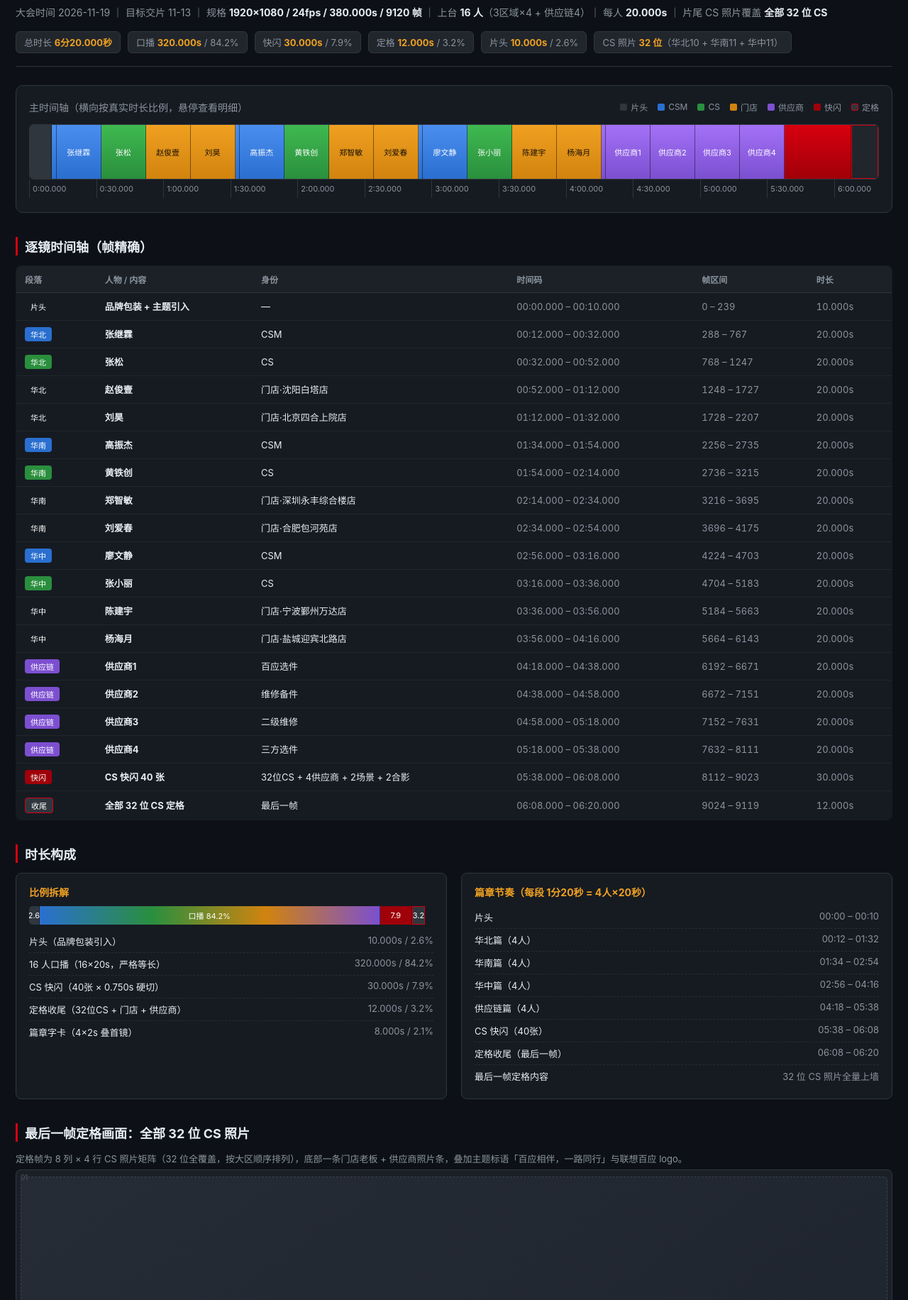
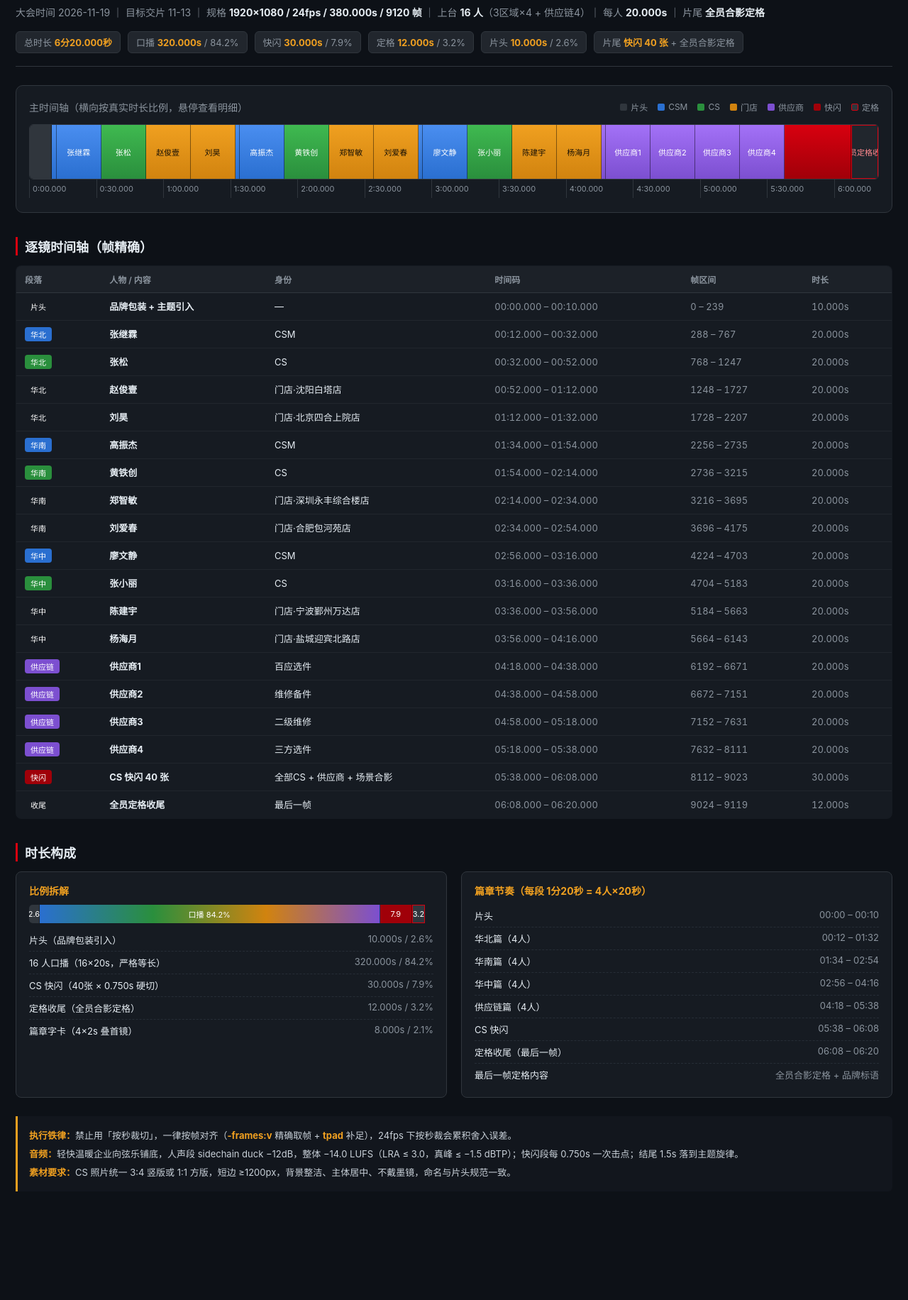
Before and after one commit to leena-free/cs-hot-scripts, a plain HTML site: page docs/cs-timeline.html in a window 1280 px wide. Shown: the part 68-1900 px from the top of the page at 71% size. After the commit the page ends 1807 px from the top, so only its background shows below. Drawn offline with Linux system fonts and the light colour scheme.

Commit message:
refactor: remove 32-CS freeze-frame photo matrix from timeline page

```diff
--- a/docs/cs-timeline.html
+++ b/docs/cs-timeline.html
@@ -57,25 +57,10 @@ tr:hover td{background:#1a1f26}
 .kv span:last-child{color:var(--dim);white-space:nowrap}
 .note{margin-top:26px;background:#12161d;border-left:3px solid var(--gold);padding:14px 16px;font-size:13px;color:#c9d1d9;line-height:2;border-radius:0 6px 6px 0}
 .note b{color:var(--gold)}
-.grid32{display:grid;grid-template-columns:repeat(8,1fr);gap:8px}
-@media(max-width:1000px){.grid32{grid-template-columns:repeat(4,1fr)}}
-@media(max-width:560px){.grid32{grid-template-columns:repeat(2,1fr)}}
-.pcard{background:#1b2028;border:1px solid var(--line);border-radius:7px;padding:9px 6px;text-align:center;position:relative}
-.pcard .no{position:absolute;top:4px;left:6px;font-size:10px;color:#4d5560}
-.pcard .ph{width:100%;aspect-ratio:1/1;border-radius:5px;background:linear-gradient(145deg,#252c36,#1a1f27);border:1px dashed #3a424e;display:flex;align-items:center;justify-content:center;color:#4d5560;font-size:11px;margin-bottom:6px}
-.pcard .nm{font-size:12.5px;font-weight:600}
-.pcard .rg{font-size:10.5px;margin-top:2px}
-.rg-hb{color:#4a8ef0}.rg-hn{color:#3fb950}.rg-hz{color:#f0a020}
-.regrow{display:flex;align-items:center;gap:10px;margin:16px 0 8px;font-size:13px}
-.regrow b{min-width:56px}
-.regrow span{color:var(--dim);font-size:12px}
-h3.sub2{font-size:14px;color:var(--gold);margin:22px 0 8px}
-.flashlist{list-style:none;counter-reset:f;columns:3;column-gap:24px;font-size:12.5px}
-@media(max-width:900px){.flashlist{columns:2}}
-@media(max-width:560px){.flashlist{columns:1}}
-.flashlist li{counter-increment:f;padding:4px 0;break-inside:avoid;display:flex;gap:8px;border-bottom:1px dashed #262d36}
-.flashlist li::before{content:counter(f,decimal-leading-zero);color:var(--gold);font-variant-numeric:tabular-nums;flex:0 0 24px}
-.flashlist li em{font-style:normal;color:var(--dim);font-size:11.5px;margin-left:auto;white-space:nowrap}
+@media(max-width:1000px){}
+@media(max-width:560px){}
+@media(max-width:900px){}
+@media(max-width:560px){}
 </style>
 </head>
 <body>
@@ -83,7 +68,7 @@ h3.sub2{font-size:14px;color:var(--gold);margin:22px 0 8px}
 <header>
   <h1>CS大会视频《百应相伴，一路同行》· 节奏时间轴</h1>
   <div class="sub">
-    大会时间 2026-11-19 ｜ 目标交片 11-13 ｜ 规格 <b>1920×1080 / 24fps / 380.000s / 9120 帧</b> ｜ 上台 <b>16 人</b>（3区域×4 + 供应链4）｜ 每人 <b>20.000s</b> ｜ 片尾 CS 照片覆盖 <b>全部 32 位 CS</b>
+    大会时间 2026-11-19 ｜ 目标交片 11-13 ｜ 规格 <b>1920×1080 / 24fps / 380.000s / 9120 帧</b> ｜ 上台 <b>16 人</b>（3区域×4 + 供应链4）｜ 每人 <b>20.000s</b> ｜ 片尾 <b>全员合影定格</b>
   </div>
   <div class="badges">
     <div class="badge">总时长 <b>6分20.000秒</b></div>
@@ -91,7 +76,7 @@ h3.sub2{font-size:14px;color:var(--gold);margin:22px 0 8px}
     <div class="badge">快闪 <b>30.000s</b> / 7.9%</div>
     <div class="badge">定格 <b>12.000s</b> / 3.2%</div>
     <div class="badge">片头 <b>10.000s</b> / 2.6%</div>
-    <div class="badge">CS 照片 <b>32 位</b>（华北10 + 华南11 + 华中11）</div>
+    <div class="badge">片尾 <b>快闪 40 张</b> + 全员合影定格</div>
   </div>
 </header>
 
@@ -131,7 +116,7 @@ h3.sub2{font-size:14px;color:var(--gold);margin:22px 0 8px}
     <div class="kv"><span>片头（品牌包装引入）</span><span>10.000s / 2.6%</span></div>
     <div class="kv"><span>16 人口播（16×20s，严格等长）</span><span>320.000s / 84.2%</span></div>
     <div class="kv"><span>CS 快闪（40张 × 0.750s 硬切）</span><span>30.000s / 7.9%</span></div>
-    <div class="kv"><span>定格收尾（32位CS + 门店 + 供应商）</span><span>12.000s / 3.2%</span></div>
+    <div class="kv"><span>定格收尾（全员合影定格）</span><span>12.000s / 3.2%</span></div>
     <div class="kv"><span>篇章字卡（4×2s 叠首镜）</span><span>8.000s / 2.1%</span></div>
   </div>
   <div class="card">
@@ -141,45 +126,22 @@ h3.sub2{font-size:14px;color:var(--gold);margin:22px 0 8px}
     <div class="kv"><span>华南篇（4人）</span><span>01:34 – 02:54</span></div>
     <div class="kv"><span>华中篇（4人）</span><span>02:56 – 04:16</span></div>
     <div class="kv"><span>供应链篇（4人）</span><span>04:18 – 05:38</span></div>
-    <div class="kv"><span>CS 快闪（40张）</span><span>05:38 – 06:08</span></div>
+    <div class="kv"><span>CS 快闪</span><span>05:38 – 06:08</span></div>
     <div class="kv"><span>定格收尾（最后一帧）</span><span>06:08 – 06:20</span></div>
-    <div class="kv"><span>最后一帧定格内容</span><span>32 位 CS 照片全量上墙</span></div>
+    <div class="kv"><span>最后一帧定格内容</span><span>全员合影定格 + 品牌标语</span></div>
   </div>
 </div>
-
-<h2>最后一帧定格画面：全部 32 位 CS 照片</h2>
-<p style="color:var(--dim);font-size:13px;margin-bottom:6px">定格帧为 8 列 × 4 行 CS 照片矩阵（32 位全覆盖，按大区顺序排列），底部一条门店老板 + 供应商照片条，叠加主题标语「百应相伴，一路同行」与联想百应 logo。</p>
-<div id="grid32"></div>
-<div class="regrow"><b style="color:#4a8ef0">华北 10</b><span>张继霖（华北大区）｜刘磊｜卫中杰｜孙浩｜张松｜李康｜程新佳｜胡琦博｜白陆｜陈凯奇</span></div>
-<div class="regrow"><b style="color:#3fb950">华南 11</b><span>高振杰（华南大区）｜徐杰｜李凯｜李剑锋｜李琦｜王进干｜赵珂｜郭凯｜黄铁创｜丁美平｜韦娇月</span></div>
-<div class="regrow"><b style="color:#f0a020">华中 11</b><span>廖文静（华中大区）｜何建岳｜张小丽｜杨浩｜熊新月｜王振兴｜王跃琦｜田炎晖｜胡伟｜袁程｜桑瑶瑶</span></div>
-<div class="regrow"><b style="color:#d1830f">底部照片条 10</b><span>门店老板 6：赵俊壹（沈阳白塔店）｜刘昊（北京四合上院店）｜郑智敏（深圳永丰综合楼店）｜刘爱春（合肥包河苑店）｜陈建宇（宁波鄞州万达店）｜杨海月（盐城迎宾北路店） ｜ 供应商 4：百应选件｜维修备件｜二级维修｜三方选件</span></div>
-
-<h3 class="sub2">快闪 40 张明细（每张 0.750s / 18 帧，硬切 + 0.5 帧白闪）</h3>
-<ol class="flashlist" id="flash"></ol>
 
 <div class="note">
   <b>执行铁律：</b>禁止用「按秒裁切」，一律按帧对齐（<b>-frames:v</b> 精确取帧 + <b>tpad</b> 补足），24fps 下按秒裁会累积舍入误差。<br>
   <b>音频：</b>轻快温暖企业向弦乐铺底，人声段 sidechain duck −12dB，整体 −14.0 LUFS（LRA ≤ 3.0，真峰 ≤ −1.5 dBTP）；快闪段每 0.750s 一次击点；结尾 1.5s 落到主题旋律。<br>
-  <b>素材要求：</b>32 位 CS 每位必须提供 1 张正脸半身照（定格帧用）+ 1 张工作场景照（快闪用），照片统一 3:4 竖版或 1:1，短边 ≥1200px，主体居中不戴墨镜，命名与片头规范一致。
+  <b>素材要求：</b>CS 照片统一 3:4 竖版或 1:1 方版，短边 ≥1200px，背景整洁、主体居中、不戴墨镜，命名与片头规范一致。
 </div>
 </div>
 
 <div class="tl-tip" id="tip"></div>
 
 <script>
-const CS=[
- ["华北","张继霖","华北大区"],["华北","刘磊","郑州"],["华北","卫中杰","太原,山西"],["华北","孙浩","济南,淄博,潍坊"],
- ["华北","张松","北京"],["华北","李康","西安"],["华北","程新佳","沈阳,长春"],["华北","胡琦博","天津,保定,石家庄,邯郸,河北"],
- ["华北","白陆","吉林"],["华北","陈凯奇","鲁东"],
- ["华南","高振杰","华南大区"],["华南","徐杰","长沙,株洲，岳阳"],["华南","李凯","深圳"],["华南","李剑锋","深圳"],
- ["华南","李琦","南宁,桂林"],["华南","王进干","广州,清远,佛山"],["华南","赵珂","贵阳,昆明"],["华南","郭凯","福州,福建"],
- ["华南","黄铁创","广州,佛山,清远"],["华南","丁美平","安徽"],["华南","韦娇月","安徽"],
- ["华中","廖文静","华中大区"],["华中","何建岳","兰州,银川，乌鲁木齐，西宁"],["华中","张小丽","成都"],["华中","杨浩","成都,宜宾"],
- ["华中","熊新月","宁波,金华,温州，台州，舟山"],["华中","王振兴","杭州,嘉兴，绍兴，湖州，衢州，丽水"],["华中","王跃琦","重庆"],
- ["华中","田炎晖","武汉,湖北"],["华中","胡伟","南京,淮安，扬州，镇江，宿迁，徐州，连云港，泰州，南通，盐城"],["华中","袁程","苏州"],["华中","桑瑶瑶","上海"]
-];
-const SUPS=["供应商1 · 百应选件","供应商2 · 维修备件","供应商3 · 二级维修","供应商4 · 三方选件"];
 const DATA=[
  {seg:"片头",cls:"s",who:"品牌包装 + 主题引入",role:"—",tc:"00:00.000 – 00:10.000",fr:"0 – 239",dur:10.000},
  {seg:"华北",cls:"csm",who:"张继霖",role:"CSM",tc:"00:12.000 – 00:32.000",fr:"288 – 767",dur:20},
@@ -198,8 +160,8 @@ const DATA=[
  {seg:"供应链",cls:"sup",who:"供应商2",role:"维修备件",tc:"04:38.000 – 04:58.000",fr:"6672 – 7151",dur:20},
  {seg:"供应链",cls:"sup",who:"供应商3",role:"二级维修",tc:"04:58.000 – 05:18.000",fr:"7152 – 7631",dur:20},
  {seg:"供应链",cls:"sup",who:"供应商4",role:"三方选件",tc:"05:18.000 – 05:38.000",fr:"7632 – 8111",dur:20},
- {seg:"快闪",cls:"flash",who:"CS 快闪 40 张",role:"32位CS + 4供应商 + 2场景 + 2合影",tc:"05:38.000 – 06:08.000",fr:"8112 – 9023",dur:30},
- {seg:"收尾",cls:"end",who:"全部 32 位 CS 定格",role:"最后一帧",tc:"06:08.000 – 06:20.000",fr:"9024 – 9119",dur:12}
+ {seg:"快闪",cls:"flash",who:"CS 快闪 40 张",role:"全部CS + 供应商 + 场景合影",tc:"05:38.000 – 06:08.000",fr:"8112 – 9023",dur:30},
+ {seg:"收尾",cls:"end",who:"全员定格收尾",role:"最后一帧",tc:"06:08.000 – 06:20.000",fr:"9024 – 9119",dur:12}
 ];
 const TL=[
  {s:0,d:10,c:"s",t:"片头",n:"品牌包装 + 主题「百应相伴，一路同行」引入"},
@@ -223,8 +185,8 @@ const TL=[
  {s:278,d:20,c:"sup",t:"供应商2",n:"维修备件"},
  {s:298,d:20,c:"sup",t:"供应商3",n:"二级维修"},
  {s:318,d:20,c:"sup",t:"供应商4",n:"三方选件"},
- {s:338,d:30,c:"flash",t:"CS 快闪 40 张",n:"32 位 CS 照片 + 4 供应商 + 2 场景 + 2 合影，每张 0.750s"},
- {s:368,d:12,c:"end",t:"全部 32 位 CS 定格",n:"8×4 照片矩阵 + 门店/供应商照片条 + 主题标语"}
+ {s:338,d:30,c:"flash",t:"CS 快闪 40 张",n:"全部 CS 照片 + 供应商 + 场景合影，每张 0.750s"},
+ {s:368,d:12,c:"end",t:"全员定格收尾",n:"全员合影定格 + 主题标语 + logo"}
 ];
 const TOT=380;
 const tl=document.getElementById('tl'), tip=document.getElementById('tip');
@@ -253,26 +215,6 @@ DATA.forEach(r=>{
    '</td><td class="tc">'+r.tc+'</td><td class="tc">'+r.fr+'</td><td class="tc">'+r.dur.toFixed(3)+'s</td>';
   rows.appendChild(tr);
 });
-const g=document.getElementById('grid32');
-CS.forEach((c,i)=>{
-  const cls=c[0]==='华北'?'rg-hb':(c[0]==='华南'?'rg-hn':'rg-hz');
-  const d=document.createElement('div'); d.className='pcard';
-  d.innerHTML='<span class="no">'+String(i+1).padStart(2,'0')+'</span><div class="ph">照片</div><div class="nm">'+c[1]+'</div><div class="rg '+cls+'">'+c[0]+' · '+c[2]+'</div>';
-  g.appendChild(d);
-});
-const FLASH=[];
-CS.forEach(c=>FLASH.push([c[1],c[0]+' CS']));
-SUPS.forEach(s=>FLASH.push([s,'供应商']));
-FLASH.push(['全体CS合影','大合影1']);
-FLASH.push(['全体CS合影','大合影2']);
-FLASH.push(['门店工作画面','维修现场/客服']);
-FLASH.push(['团队工作画面','培训/交付']);
-const fl=document.getElementById('flash');
-FLASH.forEach(f=>{
-  const li=document.createElement('li');
-  li.innerHTML='<span>'+f[0]+'</span><em>'+f[1]+'</em>';
-  fl.appendChild(li);
-});
 </script>
 </body>
 </html>
```
